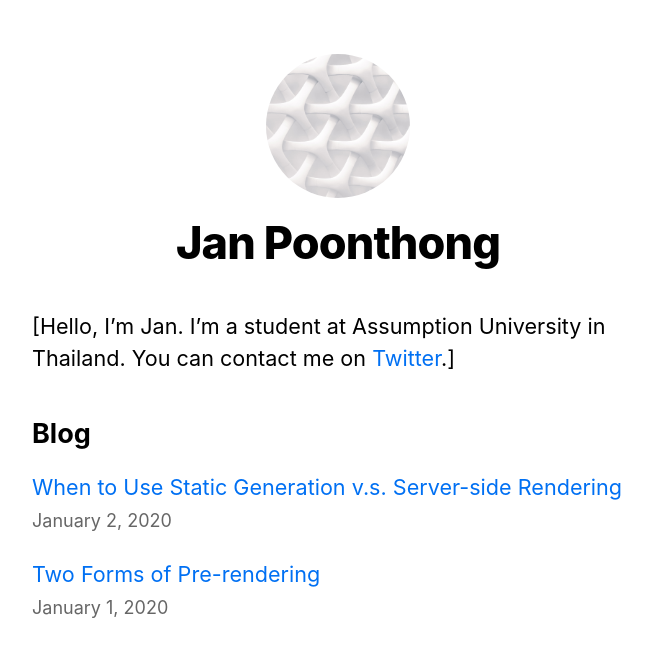
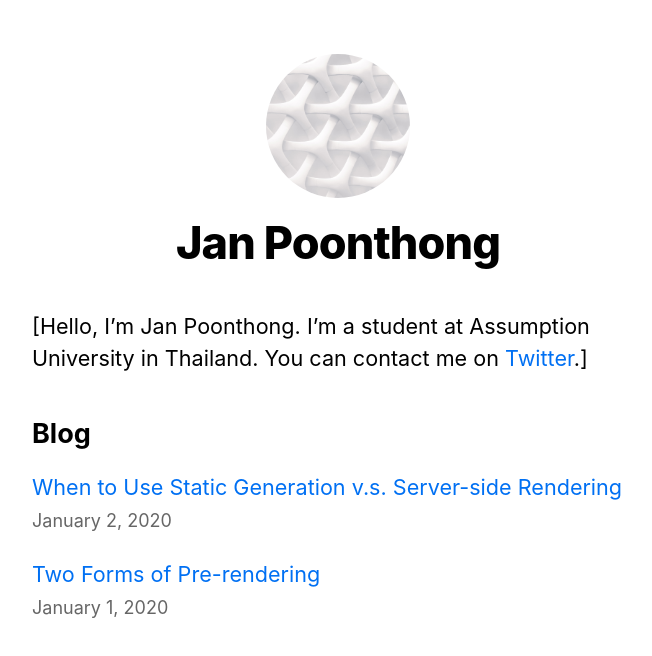
Before and after one commit to JanPoonthong/blogging, a Next.js app: page / in a window 1280 px wide. Shown: the top 656 px of the page, without its empty margins (302-954 px from the left). Built offline with nearby package versions, Linux system fonts and the light colour scheme.

Commit message:
Add fullname

```diff
--- a/pages/index.js
+++ b/pages/index.js
@@ -22,7 +22,7 @@ export default function Home({ allPostsData }) {
       </Head>
       <section className={utilStyles.headingMd}>
         <p>
-          [Hello, I’m <span id="name">Jan</span>. I’m a student at Assumption
+          [Hello, I’m <span id="name">Jan Poonthong</span>. I’m a student at Assumption
           University in Thailand. You can contact me on{" "}
           <a href="https://twitter.com/RonBaw/">Twitter</a>.]
         </p>
```
